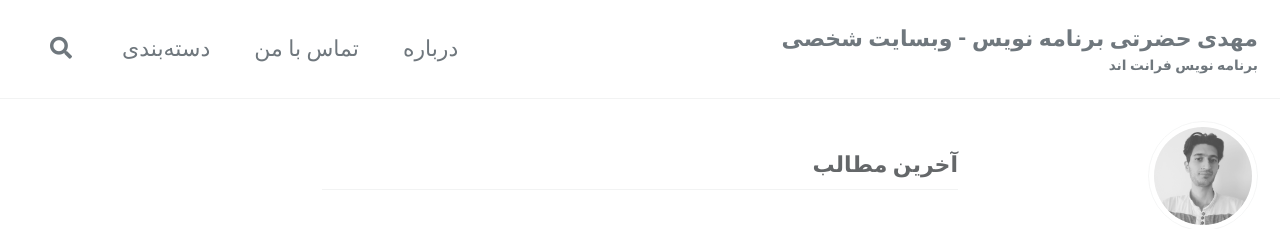
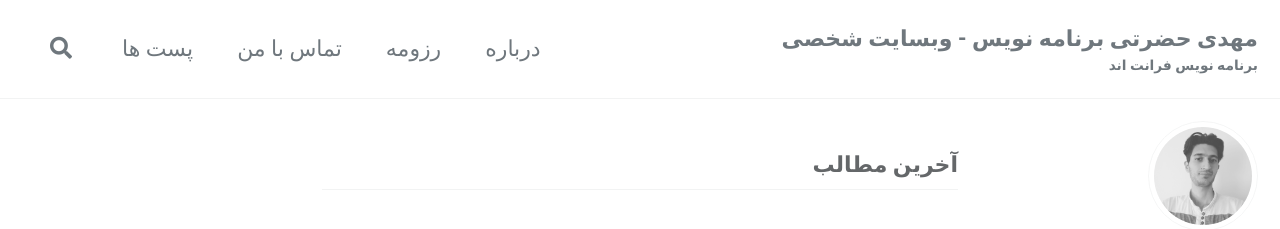
Before and after one commit to Mahdi-Hazrati/mahdihazrati.ir, a Jekyll site: the page built from index.html, in a window 1280 px wide and 1168 px high. Shown: the top 229 px of the window. Built offline with Jekyll 4.4.1, drawn with Linux system fonts in a browser that asks for light colours; cached includes are drawn as plain includes; some web fonts are replaced; the list of posts is cut into pages by our own code; a style sheet for code colours, icons or effects is not loaded.

Commit message:
Update navigation.yml with cv route

```diff
--- a/_data/navigation.yml
+++ b/_data/navigation.yml
@@ -2,7 +2,9 @@
 main:
   - title: "درباره"
     url: /about/
+  - title: "رزومه"
+    url: /cv/
   - title: "تماس با من"
     url: /contact/
-  - title: "دسته‌بندی"
+  - title: "پست ها"
     url: /tags/
```
